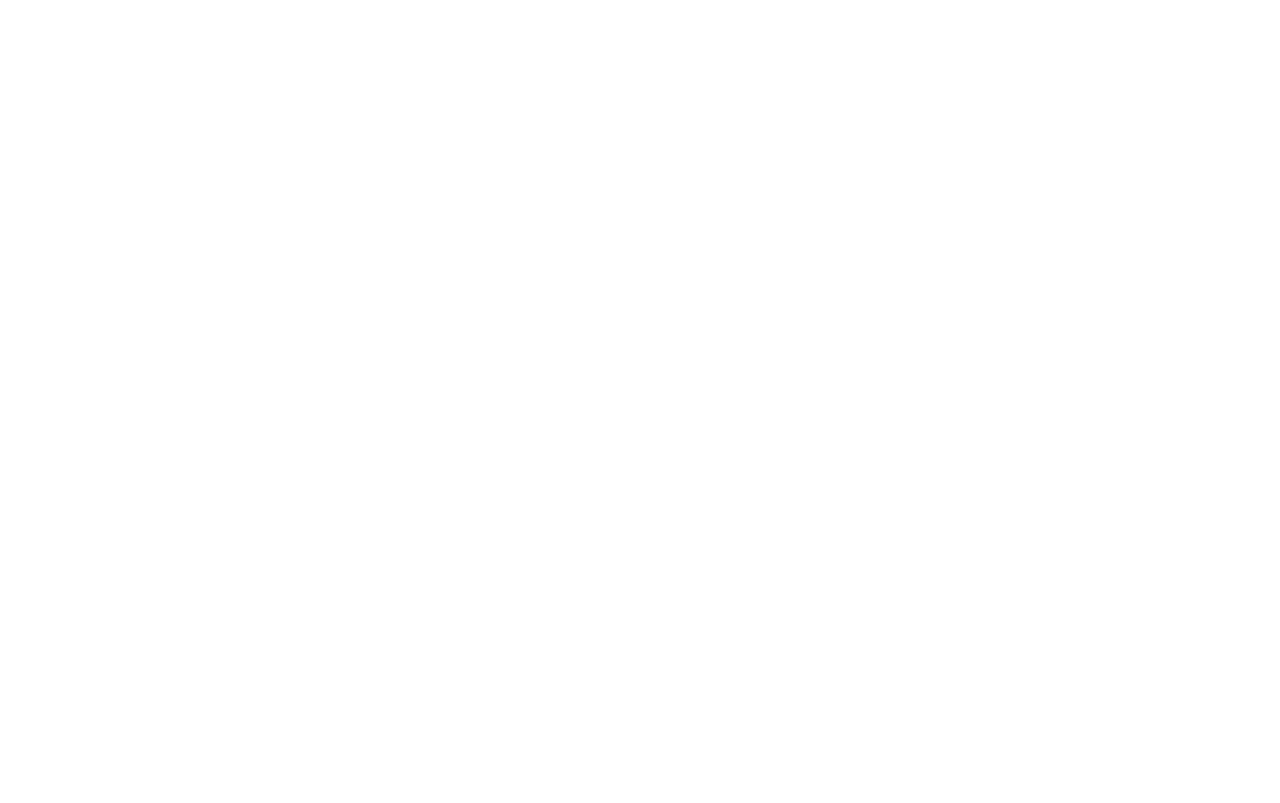
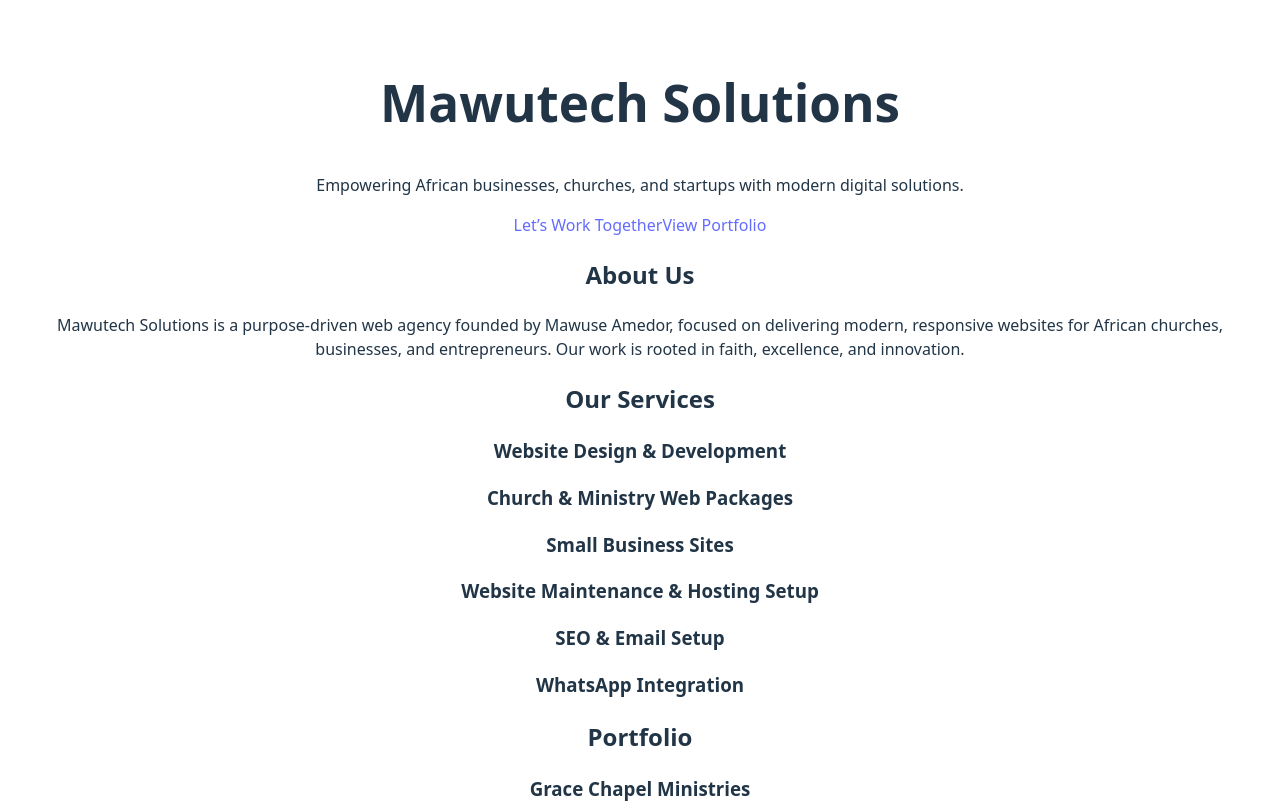
Before and after one commit to Maxbwoy/Mawutech-solutions, a React (Vite) app: page / in a window 1280 px wide. Before the commit this address had no page. Shown: the top 803 px of the page. Built offline with nearby package versions, Linux system fonts and the light colour scheme.

Commit message:
Update App.jsx

```diff
--- a/src/App.jsx
+++ b/src/App.jsx
@@ -11,7 +11,7 @@
     <>
     <Router>
       <Routes>
-        <Route exact path="/Home" element={<Home /> } />
+        <Route exact path="/" element={<Home /> } />
       </Routes>
     </Router>
     </>
```
